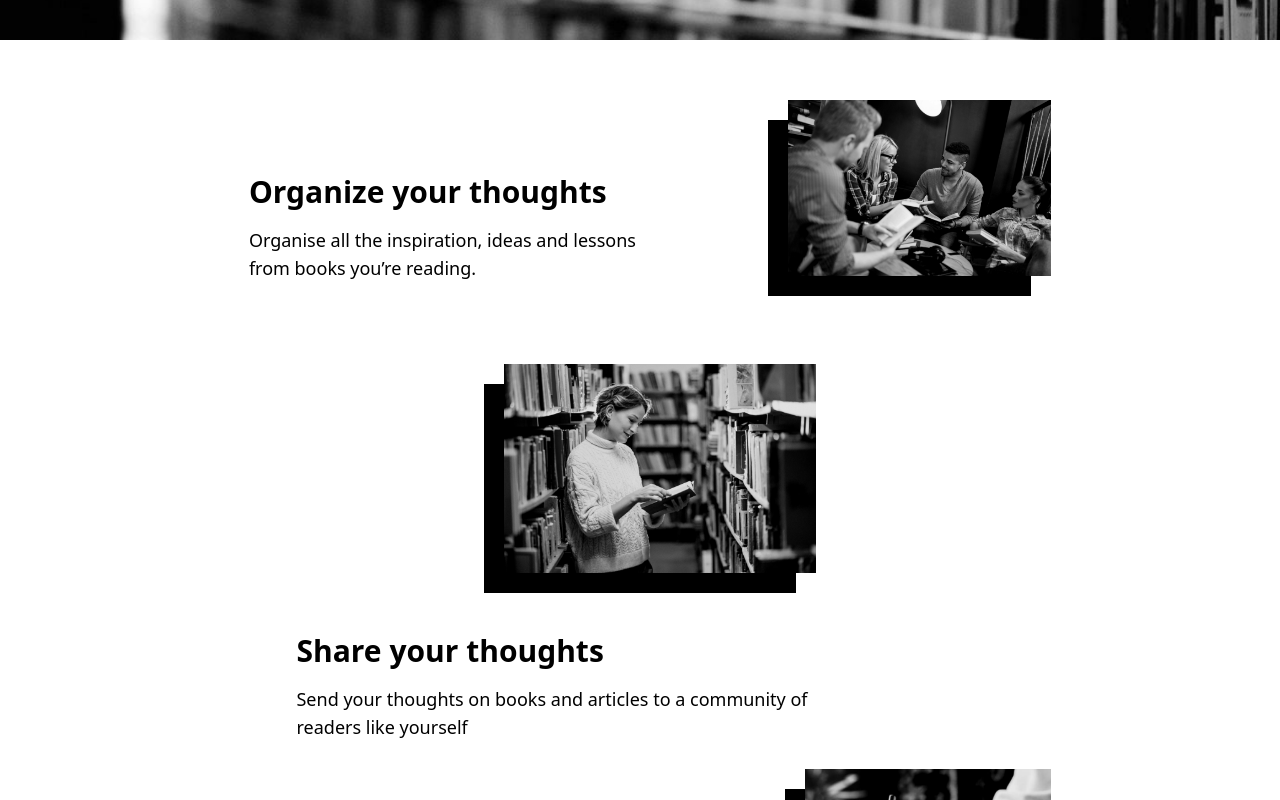
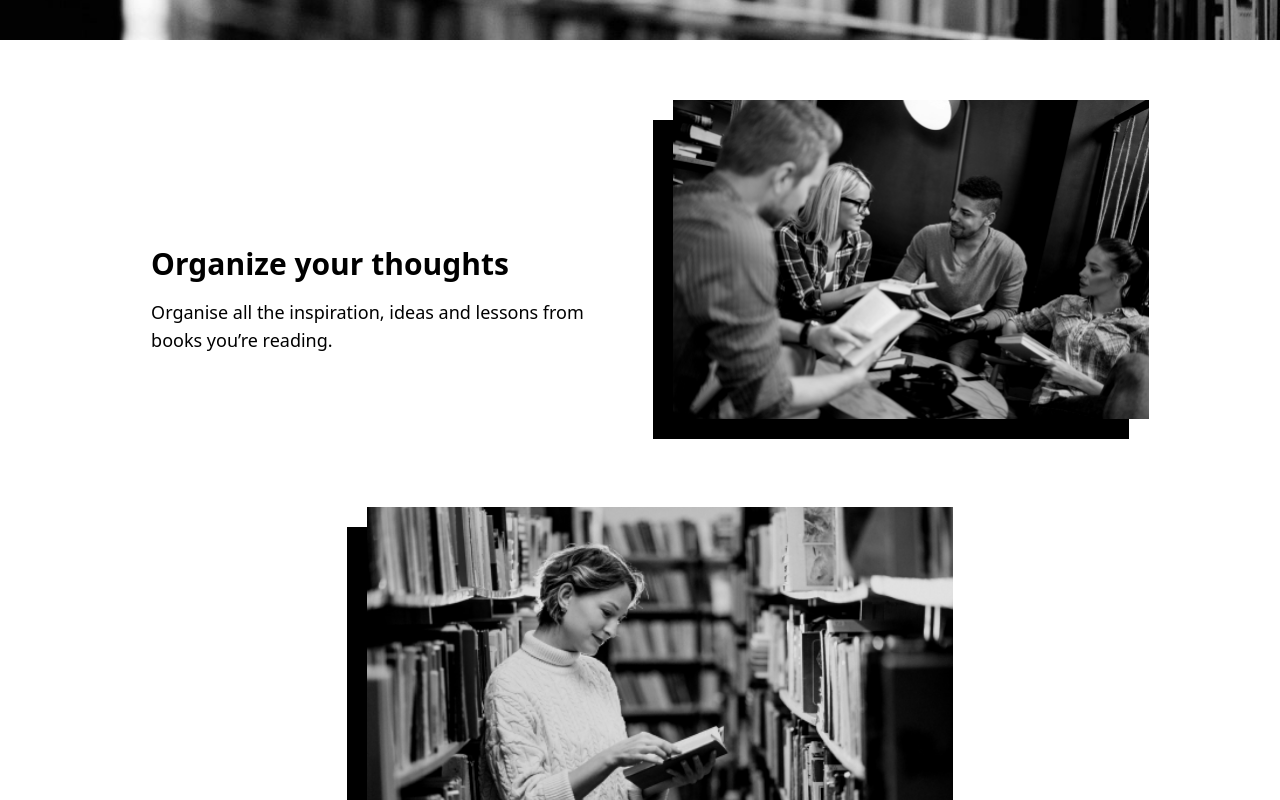
Before and after one commit to Nathaniyell/book-aha, a React (Create React App) app: page / in a window 1280 px wide. Shown: the part 760-1560 px from the top of the page. Built offline with nearby package versions, Linux system fonts and the light colour scheme.

Commit message:
update the sections in the homepage

```diff
--- a/src/components/FlexSection.jsx
+++ b/src/components/FlexSection.jsx
@@ -17,7 +17,7 @@ const FlexSection = ({
 
   return (
     <section
-      className={`flex items-center ${flexDirection} justify-between w-8/12 mb-16 md:mb-12 mx-auto`}
+      className={`flex items-center ${flexDirection} justify-between w-10/12 mb-16 md:mb-12 mx-auto`}
     >
       <motion.div
      initial={{ x: -200, opacity: 0 }}
@@ -26,14 +26,14 @@ const FlexSection = ({
      viewport={{ once: false }}
       >
         <h1 className="text-black text-3xl font-bold mb-4">{title}</h1>
-        <p className="w-9/12 text-lg mb-12 md:mb-0">{description}</p>
+        <p className="w-11/12 text-lg mb-12 md:mb-0">{description}</p>
       </motion.div>
       <motion.div
         initial={{ y: 100, opacity: 0 }}
         whileInView={{ opacity: 1, y: 0 }}
         transition={{ duration: 1, delay: 0.5 }}
         viewport={{ once: false }}
-        className="bg-black grid items-center w-1/2 place-items-center md:w-2/5 md:mb-10"
+        className="bg-black grid items-center w-4/5 place-items-center md:w-3/5 md:mb-10"
       >
         <img className="w-full relative -top-5 left-5" src={img} alt={title} />
       </motion.div>
```
